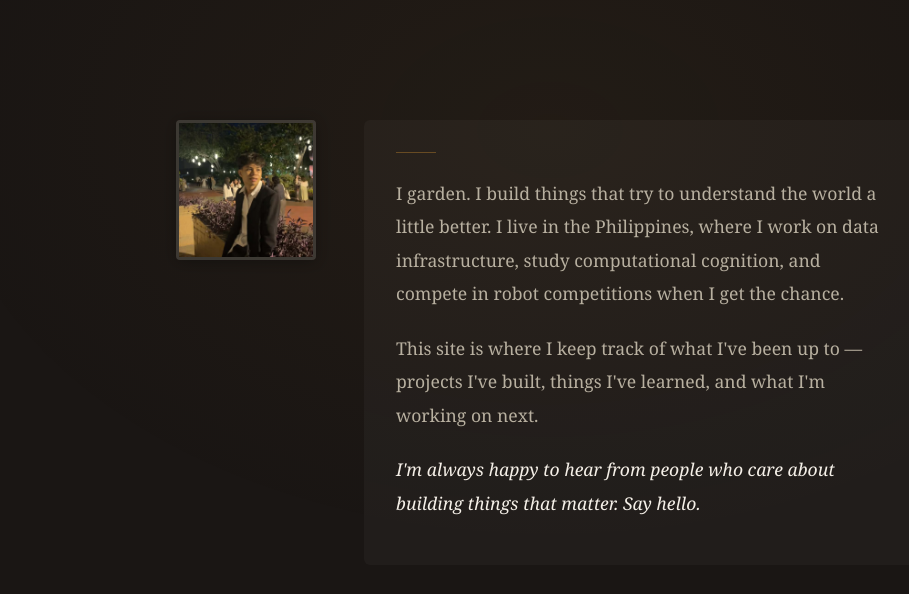
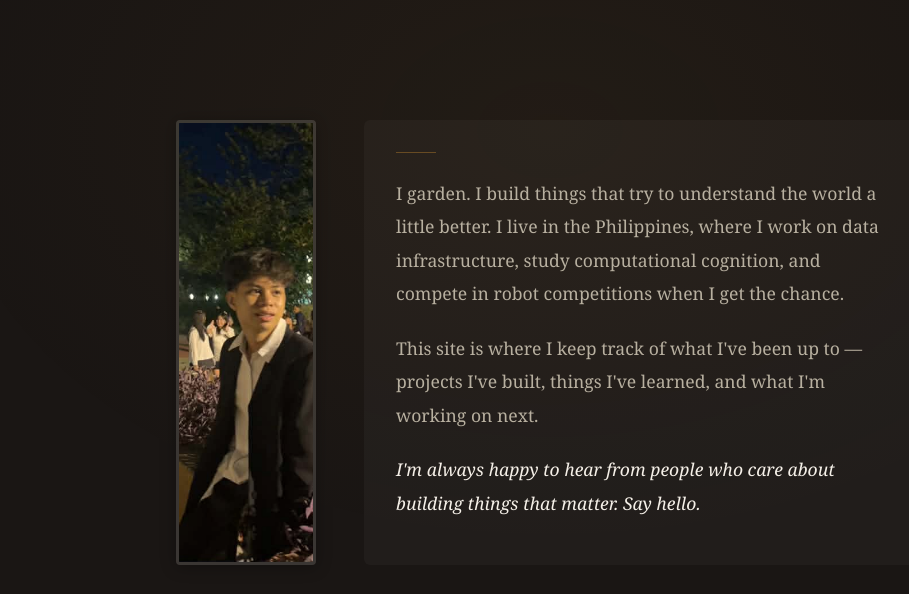
Before and after one commit to andrewhmir/andrewhmir.github.io, a plain HTML site: page index.html in a window 1280 px wide. Shown: the part 820-1414 px from the top of the page, without its empty margins (90-999 px from the left). Drawn offline with nearby package versions, Linux system fonts and the light colour scheme.

Commit message:
fix(ui): make profile photo stretch to match bio panel height
Replace fixed 140px height with align-self:stretch so the photo fills
the same height as the bio text panel. Reset to fixed size on mobile.

```diff
--- a/css/styles.css
+++ b/css/styles.css
@@ -435,11 +435,11 @@ p:last-child {
 
 .hero-photo-print {
   width: 140px;
-  height: 140px;
   border-radius: var(--radius-sm);
   object-fit: cover;
   display: block;
   flex-shrink: 0;
+  align-self: stretch;
   border: 3px solid var(--border-2);
   box-shadow: 0 2px 16px rgba(0, 0, 0, 0.3);
   /* Warm print tone via sepia filter */
@@ -1130,6 +1130,7 @@ p:last-child {
   .hero-photo-print {
     width: 100px;
     height: 100px;
+    align-self: auto;
   }
 
   .hero-bio-container {
```
